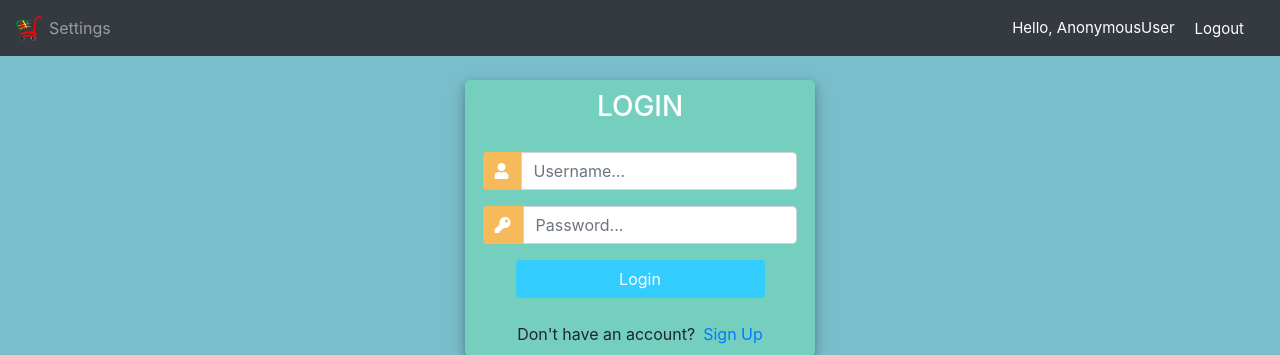
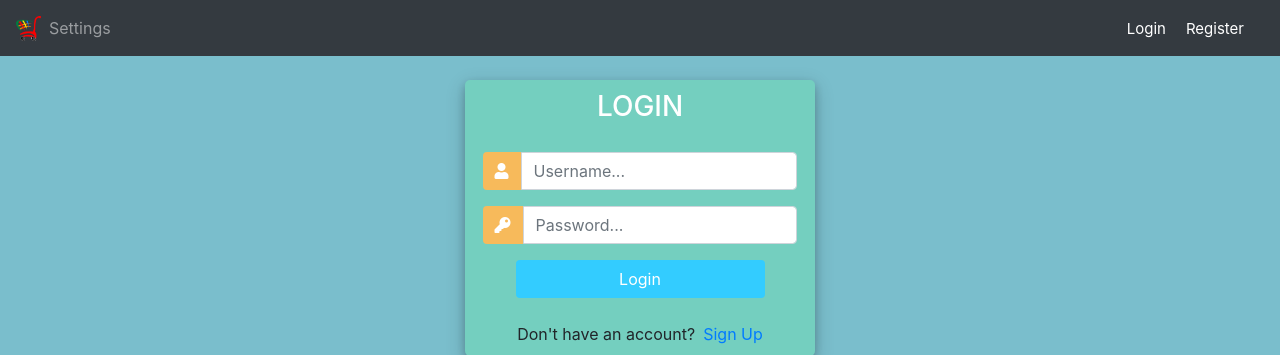
Before and after one commit to davishek7/django_crm, a Django app: a page that uses accounts/templates/accounts/navbar.html in a window 1280 px wide. Shown: the top 355 px of the page. Run offline with Django 3.2, Linux system fonts and the light colour scheme; some libraries are stand-ins or nearby versions.

Commit message:
Dcember 5 2020 commit

```diff
--- a/accounts/templates/accounts/navbar.html
+++ b/accounts/templates/accounts/navbar.html
@@ -29,6 +29,11 @@
         {%endif%}
       </ul>
     </div>
-    <span class="hello-msg">Hello, {{request.user}}</span>
-    <span><a class="hello-msg" href="{%url 'logout'%}">Logout</a></span>
+    {%if request.user.is_authenticated%}
+      <span class="hello-msg">Hello, {{request.user}}</span>
+      <span><a class="hello-msg btn btn-outline-secondary" href="{%url 'logout'%}">Logout</a></span>
+    {%else%}
+      <span><a class="hello-msg" href="{%url 'login'%}">Login</a></span>
+      <span><a class="hello-msg" href="{%url 'register'%}">Register</a></span>
+    {%endif%}
   </nav>
--- a/django_crm/settings.py
+++ b/django_crm/settings.py
@@ -79,7 +79,7 @@ WSGI_APPLICATION = 'django_crm.wsgi.application'
 DATABASES = {
     'default': {
         'ENGINE': 'django.db.backends.postgresql_psycopg2',
-        'NAME': 'postgres',
+        'NAME': 'django_test',
         'USER': 'postgres',
         'PASSWORD': '1995',
         'HOST': 'localhost',
```
Also changed, not shown: db.sqlite3 (deleted).
